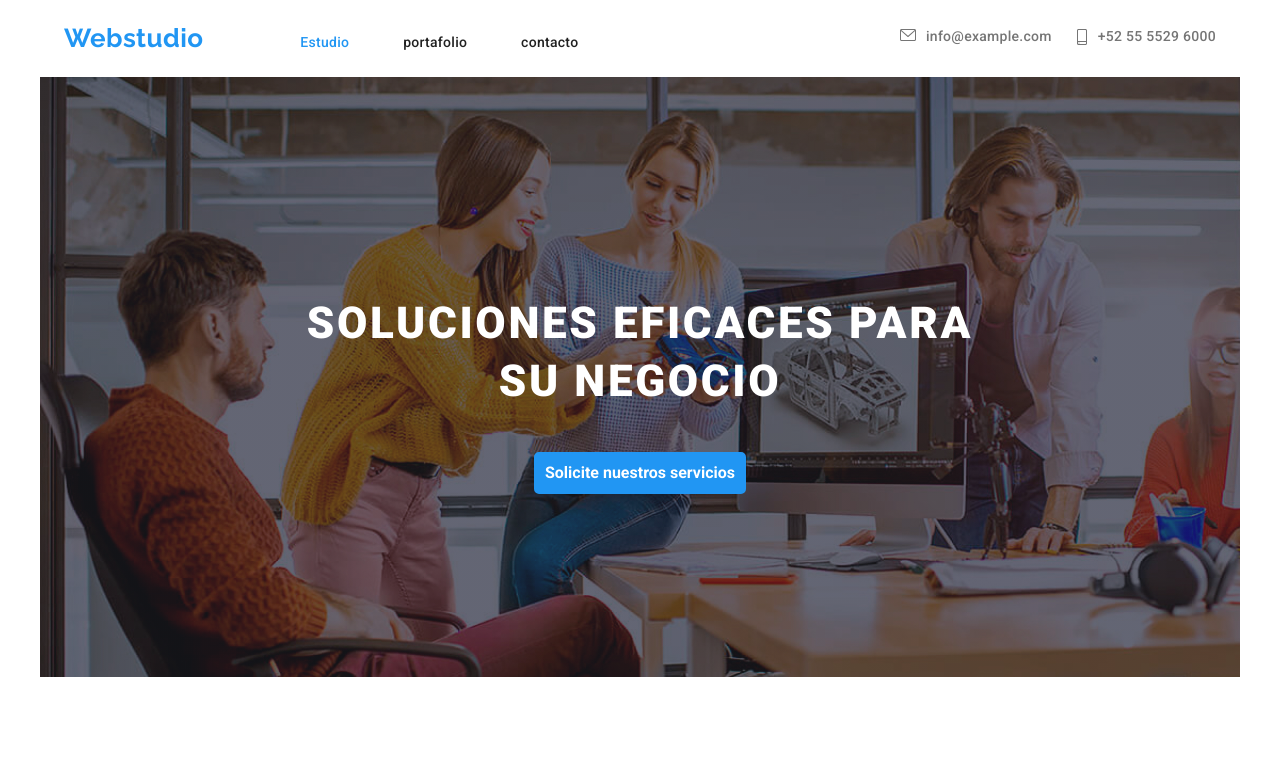
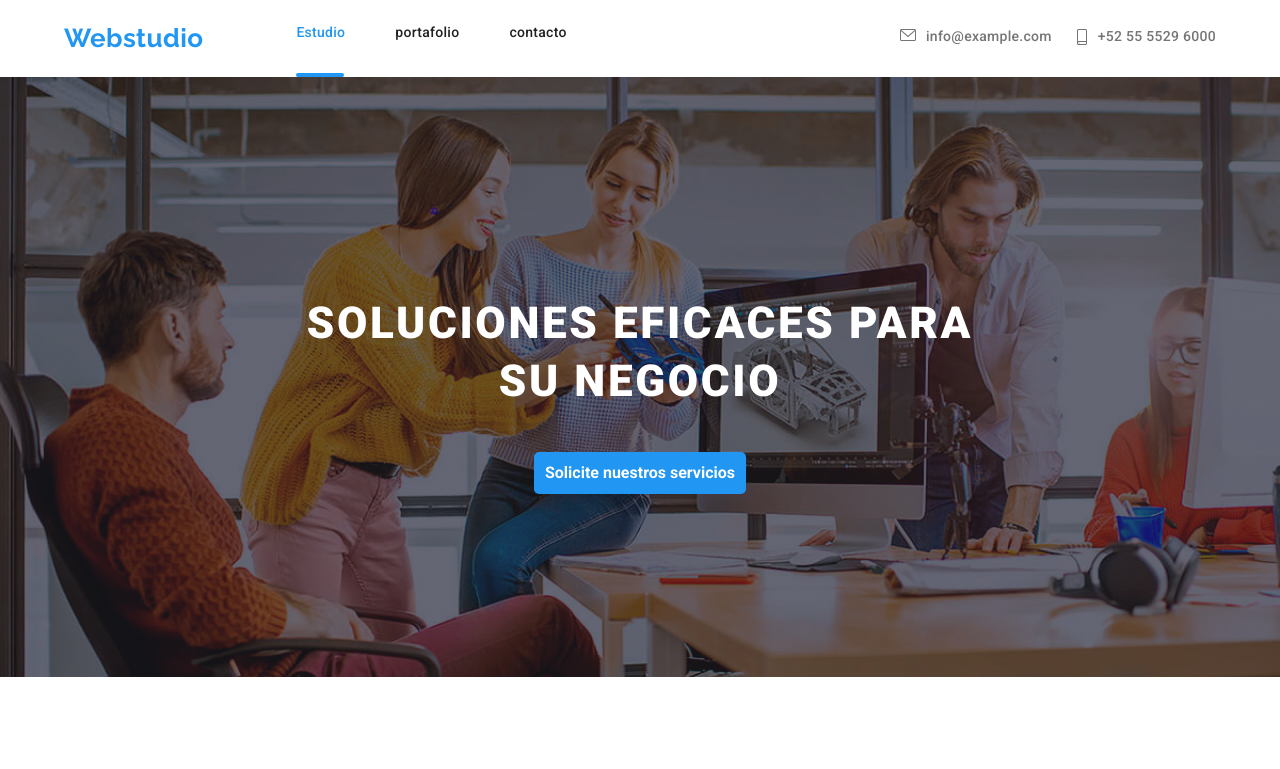
Before and after one commit to RICARDOBEDOYA/goit-markup-hw-04, a plain HTML site: page index.html in a window 1280 px wide. Shown: the top 769 px of the page. Drawn offline with nearby package versions, Linux system fonts and the light colour scheme.

Commit message:
correccion codigo

```diff
--- a/css/styles.css
+++ b/css/styles.css
@@ -45,6 +45,21 @@ ul {
 }
 
 /* menu */
+
+nav ul li {
+  position: relative;
+}
+
+.button.active::after {
+  content: "";
+  position: absolute;
+  width: 48px;
+  height: 4px;
+  left: 0px;
+  top: 49px;
+  background: var(--brand-color);
+  border-radius: 2px;
+}
 
 .button {
   font-family: "Roboto";
@@ -107,11 +122,13 @@ ul {
 
 .background {
   height: 600px;
+
   background-image: linear-gradient(
       rgba(47, 48, 58, 0.4),
       rgba(47, 48, 58, 0.4)
     ),
-    url("/images/Imagebackground.jpg");
+    url("/images/people.jpg");
+
 }
 .hero-container {
   display: flex;
--- a/index.html
+++ b/index.html
@@ -21,13 +21,21 @@
     <header>
       <div class="container nav-container">
         <nav>
-          <!-- Logo -->
-          <a class="WebStudio" href="#">Webstudio</a>
-          <!-- menu -->
-
-          <a class="button active" href="./index.html">Estudio</a>
-          <a class="button" href="./portafolio.html">portafolio</a>
-          <a class="button" href="">contacto</a>
+          <!-- Logo - menu -->
+          <ul>
+            <li>
+              <a class="WebStudio" href="#">Webstudio</a>
+            </li>
+            <li>
+              <a class="button active" href="./index.html">Estudio</a>
+            </li>
+            <li>
+              <a class="button" href="./portafolio.html">portafolio</a>
+            </li>
+            <li>
+              <a class="button" href="">contacto</a>
+            </li>
+          </ul>
         </nav>
 
         <!-- Contactos -->
@@ -57,7 +65,7 @@
 
     <!-- Nuestro contenido seccion -->
     <main>
-      <section class="background container">
+      <section class="background">
         <div class="container hero-container">
           <h1 class="firsttitle">SOLUCIONES EFICACES PARA SU NEGOCIO</h1>
           <button class="buttontitle" type="button">
```
Also changed, not shown: portafolio.html (+10 -10 lines), images/imagen10.jpg (renamed from images/imagen 10 (1).jpg), images/imagen11.jpg (renamed from images/imagen 11 (1).jpg), images/imagen12.jpg (renamed from images/imagen 12 (1).jpg), images/imagen13.jpg (renamed from images/imagen 13 (1).jpg), images/imagen14.jpg (renamed from images/imagen 14 (1).jpg), images/imagen15.jpg (renamed from images/imagen 15 (1).jpg), images/imagen16.jpg (renamed from images/imagen 16 (1).jpg), images/imagen8.jpg (renamed from images/imagen8 (1).jpg), images/imagen9.jpg (renamed from images/imagen 9 (1).jpg), images/people.jpg (renamed from images/Imagebackground.jpg).
